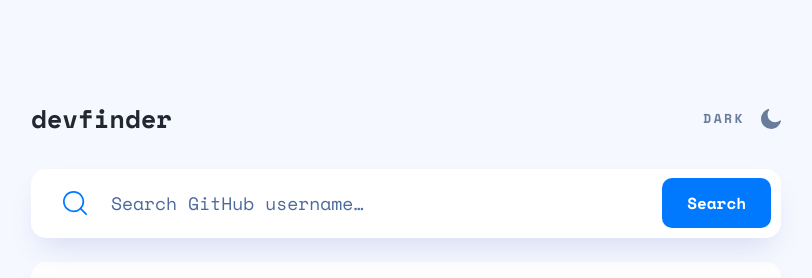
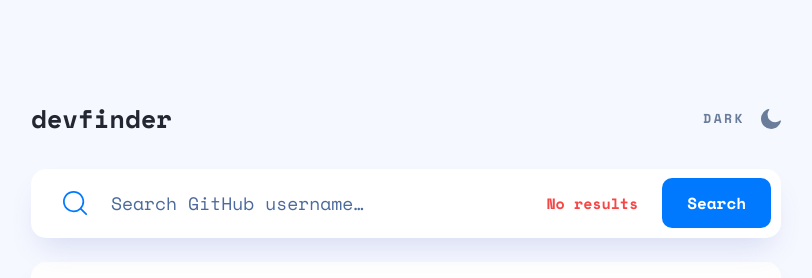
Before and after one commit to kristijan-kresic-hvar/devfinder_challenge, a React (Vite) app: page / in a window 1280 px wide. Shown: the top 278 px of the page, without its empty margins (234-1046 px from the left). Built offline with nearby package versions, Linux system fonts and the light colour scheme.

Commit message:
Added error text when no user data

```diff
--- a/src/components/Search/Search.jsx
+++ b/src/components/Search/Search.jsx
@@ -4,7 +4,10 @@ function Search() {
   return (
     <div className="search">
       <input type="text" name="q" placeholder="Search GitHub username…" />
-      <button type="button">Search</button>
+      <div className="search__right">
+        <p className="search__right__error">No results</p>
+        <button type="button">Search</button>
+      </div>
     </div>
   );
 }
--- a/src/components/Search/Search.scss
+++ b/src/components/Search/Search.scss
@@ -46,12 +46,28 @@
     }
   }
 
+  &__right {
+    position: absolute;
+    right: 0.625rem;
+    top: 50%;
+    transform: translateY(-50%);
+    display: flex;
+    align-items: center;
+
+    &__error {
+      font-family: "Space Mono";
+      font-style: normal;
+      font-weight: 700;
+      font-size: 15px;
+      line-height: 22px;
+      color: #f74646;
+      margin-right: 24px;
+    }
+
     button {
       background: #0079ff;
       border-radius: 10px;
       padding: 0.8125rem 1.5625rem;
-    position: absolute;
-    right: 0.625rem;
       cursor: pointer;
       border: none;
       font-family: "Space Mono";
@@ -61,12 +77,10 @@
       line-height: 24px;
       /* identical to box height */
       color: #ffffff;
-    top: 50%;
-    transform: translateY(-50%);
       transition: background 0.2s ease-in-out;
-
       &:hover {
         background: #60abff;
       }
     }
   }
+}
```
Lines whose indentation alone changed are shown as unchanged.
